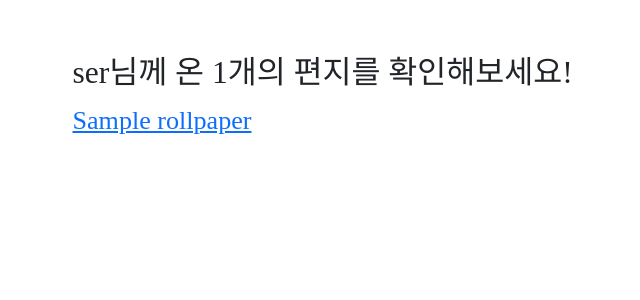
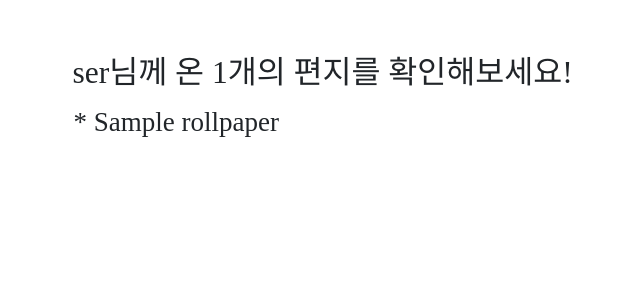
Before and after one commit to rohmantique/SSAFY-Side-Pjt, a Django app: page /rollpaper/1/letterbox/ in a window 1280 px wide. Shown: the part 177-477 px from the top of the page, without its empty margins (11-651 px from the left). Run offline with Django 4.2, Linux system fonts and the light colour scheme; a user stored in the database is signed in; tables that the repository leaves empty hold one stand-in row (values such as "Sample post"); some web fonts are replaced.

Commit message:
eunho/letter title max_length 변경

```diff
--- a/roll_paper/models.py
+++ b/roll_paper/models.py
@@ -3,7 +3,7 @@ from django.conf import settings
 # Create your models here.
 
 class RollPaper(models.Model):
-    title = models.CharField(max_length = 100)
+    title = models.CharField(max_length = 35)
     content = models.TextField()
     created_at = models.DateTimeField(auto_now_add=True)
     updated_at = models.DateTimeField(auto_now=True)
--- a/roll_paper/templates/roll_paper/letterbox.html
+++ b/roll_paper/templates/roll_paper/letterbox.html
@@ -9,7 +9,7 @@
 
 
   {% for rollpaper in my_rollpaper %}
-    <a href="{% url 'rollpaper:detail' user.pk rollpaper.pk %}">{{ rollpaper.title }}</a>
+    <a href="{% url 'rollpaper:detail' user.pk rollpaper.pk %}" class="btn userName p-0">* {{ rollpaper.title }}</a>
   {% endfor %}
 
 {% endblock content %}
```
Also changed, not shown: accounts/migrations/0001_initial.py, roll_paper/migrations/0001_initial.py.
